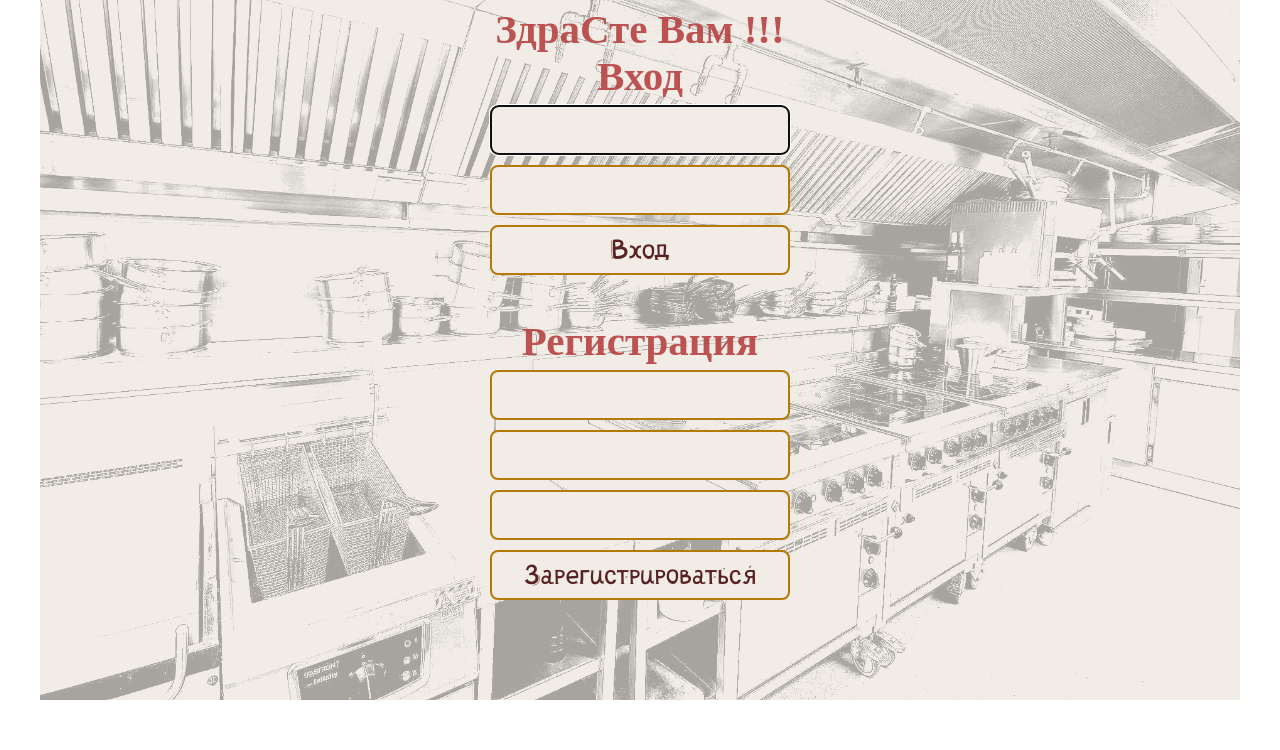
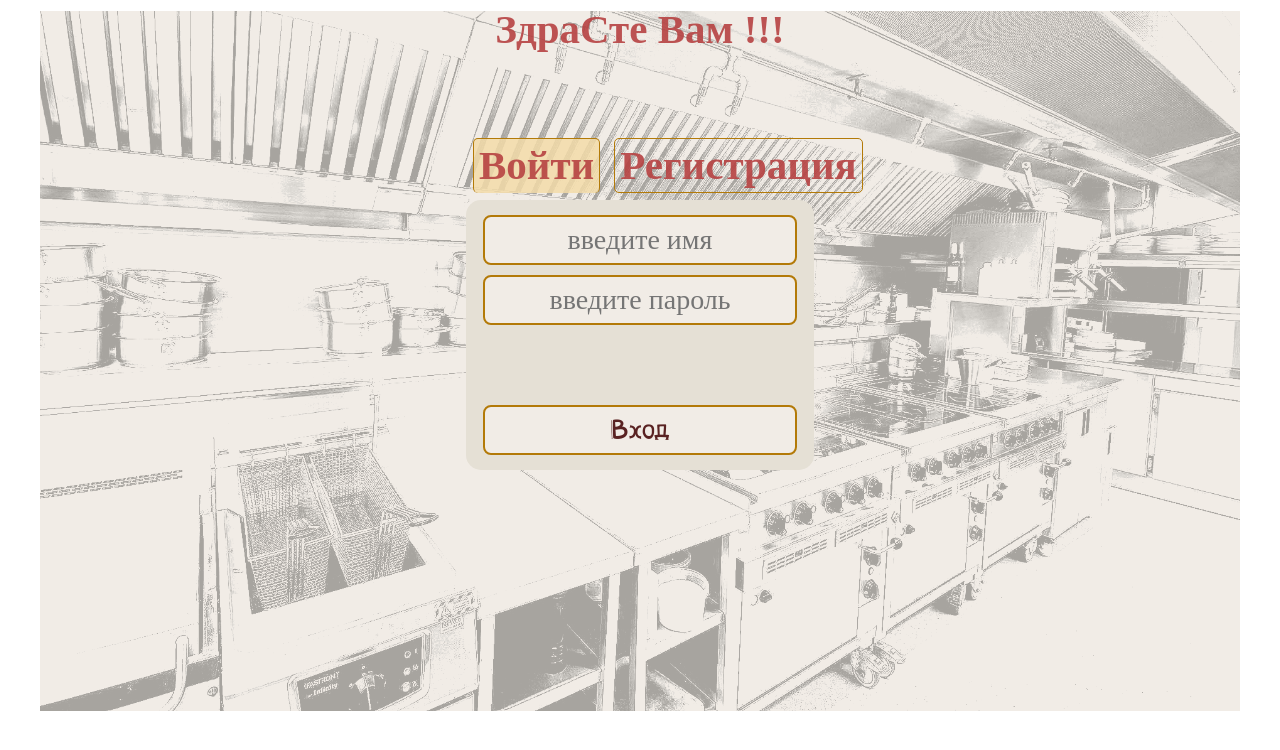
Before and after one commit to Dmitrykhomanko/foob_web, a Django app: page / in a window 1280 px wide. Shown: the top 750 px of the page. Run offline with Django 4.2, Linux system fonts and the light colour scheme; some libraries are stand-ins or nearby versions; some web fonts are replaced.

Commit message:
all done at 2:00 am

```diff
--- a/web_food/static/css/index_registration.css
+++ b/web_food/static/css/index_registration.css
@@ -118,21 +79,7 @@ main{
     margin: 0 auto;
     color: #8f5208;
 }
-
-.wrapper__identification{
-    position: relative;
-    width: 50%;
-    height: 600px;
-    margin: 0 auto;
-    display: flex;
-    flex-direction: column;
-    justify-content: space-between;
-    text-align: center;
-
-    gap: 30px;
-
-}
-.section_user_enter h1, h2{
+.zdraste{
     text-align: center;
     margin: 11px;
     color: rgba(181, 65, 65, 0.899);
@@ -140,21 +87,148 @@ main{
     font-size: 41px;
     line-height: 34px;
     padding: 1px;
+
 }
 
-   /**********     Input  + Button  позиционирование *************/
-.section_user_enter input, button{
+/************** ТАбличка *************/
+
+/************** Обертка таблицы *************/
+.wrapper__identification{
+    position: relative;
+    width: 29%;
+    height: 317px;
+    margin: 0 auto;
     display: block;
     text-align: center;
-    width: 50%;
+    /* border: 2px solid palevioletred; */
+    /* background-color: antiquewhite; */
+    /* background-color:#faebd76b; */
+    /* background-color:#a19a93; */
+    border-radius: 12px;
+    margin-top: 84px;
+
+}
+
+/**************  Вход   Регистрация *************/
+
+.tabs_header{
+    display: flex;
+}
+h2{
+       text-align: center;
+    margin: 7px;
+    color: rgba(181, 65, 65, 0.899);
+    font-family: 'Beer';
+    font-size: 41px;
+    line-height: 43px;
+    padding: 5px;
+    border: 1px solid #b37a08;
+    cursor: pointer;
+    border-radius: 5px;
+}
+
+/**************  div с  логи + пароля  *************/
+
+.user_enter{
+    width: 100%;
+    position: relative;
+    margin-top: -30px;
+    height: 300px;
+}
+
+
+/**************  div Входа с логи и пароля  *************/
+
+.page_enter{
+    width: 100%;
+    height: 238px;
+    display: none;
+
+}
+
+.first {
+    position: relative;
+    margin-top: 40px;
+}
+
+
+
+/**************  div Регистрация *************/
+
+.page_registration{
+    width: 100%;
+    height: 238px;
+
+    display: none;
+
+}
+
+.active{
+   display: block;
+   border-bottom:none ;
+   background-color:#f3dca8d6 ;
+}
+
+/* #f3dca8d6
+background-color:#e5e0d5;*/
+
+
+.can_see{
+    display: block;
+    background-color:#e5e0d5;
+    /* background-color:#f3dca8d6 ; */
+
+    border-radius: 15px;
+    height: 270px;
+    padding-top: 5px;
+}
+
+
+/**********     Buttons  цвета + шрифт   *************/
+
+button{
+    display: block;
+    text-align: center;
+    width: 90%;
+    height: 50px;
+    margin: 0 auto;
+    background-color: #f1ece6;
+    border-radius: 8px;
+    color: rgb(89, 34, 34);
+    font-family: 'Pomidorko';
+    font-weight: 200;
+    font-size: 28px;
+    line-height: 21px;
+    padding: 1px;
+    border: 2px solid #b37a08;
+}
+
+.button_user_enter{
+    margin-top: 80px;
+}
+.button_registration{
+    margin-top: 20px;
+
+}
+
+input:hover{
+    background-color: #e5e0d5;
+
+}
+button:hover{
+    background-color: #92e045;
+    transition: 0.6;
+}
+
+ /**********     Input==  css_class_1    цвета + шрифт   *************/
+
+ .css_class_1{
+    display: block;
+    text-align: center;
+    width: 90%;
     height: 50px;
     margin: 0 auto;
     margin-top: 10px;
-}
-
- /**********     Inputs  цвета + шрифт   *************/
-
-.section_user_enter input{
     background-color: #f1ece6;
     border-radius: 8px;
     color: rgb(34, 20, 156);
@@ -163,9 +237,19 @@ main{
     line-height: 21px;
     padding: 1px;
     border: 2px solid #b37a08;
+
 }
  /*************     Inputs  Placeholder    *************/
 
+:focus {
+    outline-style: none;
+    outline-width: 0px !important;
+    outline-color: none !important;
+}
+
+input::placeholder {
+    font-family: 'beer';
+}
 .section_user_enter input[type=text]::placeholder {
     font-family: 'beer';
     font-weight: 200;
@@ -196,280 +280,3 @@ main{
         font-weight: 200;
 
     }
-
-
-
-
-
-
-
-
-
-/**********     Buttons  цвета + шрифт   *************/
-
-.section_user_enter  button{
-    background-color: #f1ece6;
-    border-radius: 8px;
-    /* border-color: #f1ece6; */
-    color: rgb(89, 34, 34);
-    font-family: 'Pomidorko';
-    font-weight: 200;
-    font-size: 28px;
-    line-height: 21px;
-    padding: 1px;
-    border: 2px solid #b37a08;
-}
-
-
-.section_user_enter input:hover{
-    background-color: #e5e0d5;
-
-}
-.section_user_enter button:hover{
-    background-color: #92e045;
-    transition: 0.6;
-}
-
-
-
-
-
-/****** Страница для кнопок с ингнридиентами*******/
-.page{
-    width: 100%;
-    min-height: 500px;
-    border: 2px solid #c3710d ;
-    border-radius: 9px;
-    margin-bottom: 10px;
-    background-color: #f3ebd9
-}
-
-
-/********** страница  Бульонами  ***************/
-
-.page__active__broth{
-    display: none;
-}
-.page__broth button{
-    width: 44%;
-    height: 123px;
-    display: inline-block;
-    font-size: 60px;
-    line-height: 32px;
-}
-
-
-/********** страница  Овощами  ***************/
-
-.page__vegetables button{
-    margin-top: 9px;
-}
-/********** страница  Крупами  ***************/
-
-.page__cereal button{
-    width: 28%;
-    height: 54px;
-    margin: 9px;
-    color: rgb(34, 20, 156);
-    font-family: 'Beer';
-    font-style: normal;
-    font-weight: 400;
-    font-size: 48px;
-    line-height: 28px;
-    padding: 7px;
-    border: none;
-    background-color: transparent;
-    margin-top: 16px;
-}
-
-/********** страница  Сливки  ***************/
-
-.page__milk button{
-    width: 100%;
-   display: block;
-   font-size: 60px;
-   margin-top: 40px;
-}
-
-
-/********** страница  Зелень  ***************/
-
-.page__green button{
-    width: 42%;
-    font-size: 63px;
-    margin-top: 32px;
-    line-height: 33px;
-}
-
-
-.active_page{
-    display:block;
-}
-
-
-
-.tab_cliked{
-    /* background-color: #debe7b; */
-    background-color: #f3ebd9;
-    border-bottom: none;
-}
-
-.table h2{
-   text-align: center;
-   margin: 15px;
-   color: rgba(181, 65, 65, 0.899);
-   font-family: 'Pomidorko';
-   font-size: 38px;
-   line-height: 23px;
-   padding: 1px;
-
-}
-
-
-.ingridient{
-    width: 21%;
-    height: 54px;
-    margin: 9px;
-    color: rgb(34, 20, 156);
-    font-family: 'Beer';
-    font-style: normal;
-    font-weight: 400;
-    font-size: 37px;
-    line-height: 22px;
-    padding: 7px;
-    border: none;
-    background-color: transparent;
-    margin-top: 2px;
-}
-
-
-/***********    Кострюля   ***********/
-
-.pot_background_video{
-    width: 50%;
-    background-image: url(img/translucent-image.png) ;
-    height: 850px;
-    background-repeat: no-repeat;
-    background-size:contain ;
-    text-align: center;
-}
-
-.pot{
-   margin-top: 150px;
-   width: 400px;
-   height: 600px ;
-   margin: 0 auto;
-}
-
-
-/***********  Список Используемых Продуктов*************/
-.pot ul{
-   margin-top: 80px;
-   display: flex;
-   flex-direction: column;
-   justify-content: center;
-}
-
-#koctpyla-list{
-    margin-top: 88px;
-}
-
-.pot li{
-    color: rgb(250 40 40);
-    font-family: 'Beer';
-    font-style: normal;
-    font-weight: 400;
-    font-size: 36px;
-    line-height: 38px;
-    height: 30px;
-
-
-}
-
-.delete_button{
-
-        color: rgb(250 40 40);
-        font-family: 'Beer';
-        font-style: normal;
-        font-size: 36px;
-        height: 30px;
-        width: 51px;
-        background: transparent;
-        border: none;
-
-}
-
-.delete_span{
-    display: flex;
-    margin: 0 auto;
-    height: 32px;
-    margin-top: 6px;
-}
-
-
-/********     footer    **********/
-
-footer{
-    margin: 0 auto;
-    width: 1200px;
-    height: 170px;
-    background-color:rgb(209 144 90 / 53%);
-}
-
-
-/**********  PopUp Winod   **************/
-.pop_up_wrapper {
-    background: rgb(0, 0, 0, 0.5);
-    width: 100%;
-    height: 100%;
-    position: fixed;
-    left: 0;
-    top: 0;
-    display: none;
- }
-
-.activ_pop{
-    display: flex;
-}
-
-.pop_up_window{
-    background-color:#ebd9d2;
-    width: 430px;
-    height: 530px;
-    position: relative;
-    margin: auto;
-    text-align: center;
-    border-radius: 15px;
-}
-
-.button_close{
-    color: rgb(250 40 40);
-    font-family: 'Beer';
-    font-style: normal;
-    font-size: 80px;
-    height: 1px;
-    width: 1px;
-    background: transparent;
-    border: none;
-    position: relative;
-    left: 235px;
-    bottom: 82px;
-}
-
-.pop_order{
-    width: 100%;
-    height: 500px;
-    margin: 0 auto;
-    margin-top: -80px;
-
-}
-
-.pop_order h2{
-    margin-top: 17px;
-    font-family: 'Beer';
-    color:rgba(181, 65, 65, 0.899);
-    /* background-color: #d7c4ac; */
-    font-size: 44px;
-    font-weight: 900;
-    line-height: 29px;
-}
--- /dev/null
+++ b/web_food/static/js/registration.js
@@ -0,0 +1,22 @@
+let enterTab = document.querySelector('.enter_tab');
+let regTab = document.querySelector('.resist_tab');
+
+let enterPage = document.querySelector('.page_enter');
+let registrPage = document.querySelector('.page_registration');
+
+
+enterTab.addEventListener('click',function(){
+    this.classList.add('active');
+    regTab.classList.remove("active");
+
+    enterPage.classList.add('can_see')
+    registrPage.classList.remove('can_see')
+})
+
+regTab.addEventListener('click',function(){
+    this.classList.add('active');
+    enterTab.classList.remove("active");
+
+    enterPage.classList.remove('can_see');
+    registrPage.classList.add('can_see');
+})
--- a/web_food/static/js/script.js
+++ b/web_food/static/js/script.js
@@ -45,7 +45,7 @@ let exrtaLi = document.querySelectorAll('.extraElement');
 //         console.log('!!!!')
 //     })
 // })
-let sendMailButton = document.querySelector(".button_close")
+let sendMailButton = document.querySelector(".button_send")
 
 
 finishButton.addEventListener('click', function() {
--- a/web_food/templates/index_registration.html
+++ b/web_food/templates/index_registration.html
@@ -1,3 +1,4 @@
+{% load widget_tweaks %}
 {% load static %}
 <!DOCTYPE html>
 <html lang="en">
@@ -8,52 +9,50 @@
     <title>Регистрация</title>
 </head>
 <body>
+<main style="background-image: url('{% static 'img/translucent-image (1).png' %}');">
+        <h1 class="zdraste"> ЗдраСте Вам !!! </h1>
 
-    <main style="background-image: url('{% static 'img/translucent-image (1).png' %}');">
         <div class="wrapper__identification">
-            <div class="section_user_enter">
-                <h1> ЗдраСте Вам !!! </h1>
-                <h2>Вход </h2>
-                <form method="post">
+
+            <div class="tabs_header">
+                <h2 class="enter_tab active" data-tab="#tab_1"> Войти </h2>
+                <h2  class="resist_tab" data-tab="#tab_2"> Регистрация </h2>
+            </div>
+
+
+            <div class="page_enter can_see">
+                <form method="post" class="user_enter">
                     {% csrf_token %}
-<!--                <input class="input_user_name_enter" type="text" placeholder="введите Логин">-->
-<!--                <input class="input_user_password_enter" type="text" placeholder="введите Пароль">-->
-                  <div class="form-field" aria-placeholder="введите логин">
-                        {{ form1.username }}
+                    <div class="first form-field">
+                        {% render_field form1.username class="css_class_1" placeholder="введите имя" %}
                     </div>
                     <div class="form-field" aria-placeholder="введите пароль">
-                        {{ form1.password }}
+                        {% render_field form1.password class="css_class_1" placeholder="введите пароль" %}
                     </div>
                     <button type="submit" class="button_user_enter"> Вход</button>
                 </form>
             </div>
 
-
-            <div class="section_user_enter">
-                <h1> Регистрация </h1>
-                  <form method="post">
+            <div class="page_registration">
+                 <form method="post" class="user_registration">
                     {% csrf_token %}
-                      <div class="form-field" aria-placeholder="Придумайте логин">
-                        {{ form2.username }}
+                    <div class="form-field">
+                        {% render_field form2.username class="css_class_1" placeholder="придумайте имя" %}
                     </div>
                     <div class="form-field" aria-placeholder="Придумайте Пароль">
-                        {{ form2.password1 }}
+                        {% render_field form2.password1 class="css_class_1" placeholder="придумайте пароль" %}
                     </div>
-                      <div class="form-field" aria-placeholder="Повторите Пароль">
-                        {{ form2.password2 }}
+                    <div class="form-field" aria-placeholder="повторите Пароль">
+                        {% render_field form2.password2 class="css_class_1" placeholder="повторите пароль" %}
                     </div>
-                    <button  type="submit" class="button_new_user_registration">Зарегистрироваться</button>
+                    <button  type="submit" class="button_registration">Зарегистрироваться</button>
                  </form>
+            </div>
 
-<!--                <input class="user_name_input_resistr" type="text" placeholder="придумайте Логин">-->
-<!--                <input class="user_password_input_registr" type="password" placeholder="придумайте Пароль">-->
+        </div>
+      </main>
 
 
-            </div>
-        </div>
-
-    </main>
-
-<script src="{% static 'js/script.js' %}"></script>
+<script src="{% static 'js/registration.js' %}"></script>
 </body>
 </html>
```
Also changed, not shown: other parts of web_food/static/css/index_registration.css (+1 -40 lines), web_food/static/css/pot_and_tab.html.css (+76 -24 lines), web_food/templates/pot_and_tab.html (+9 -10 lines). Lines whose indentation alone changed are shown as unchanged.
